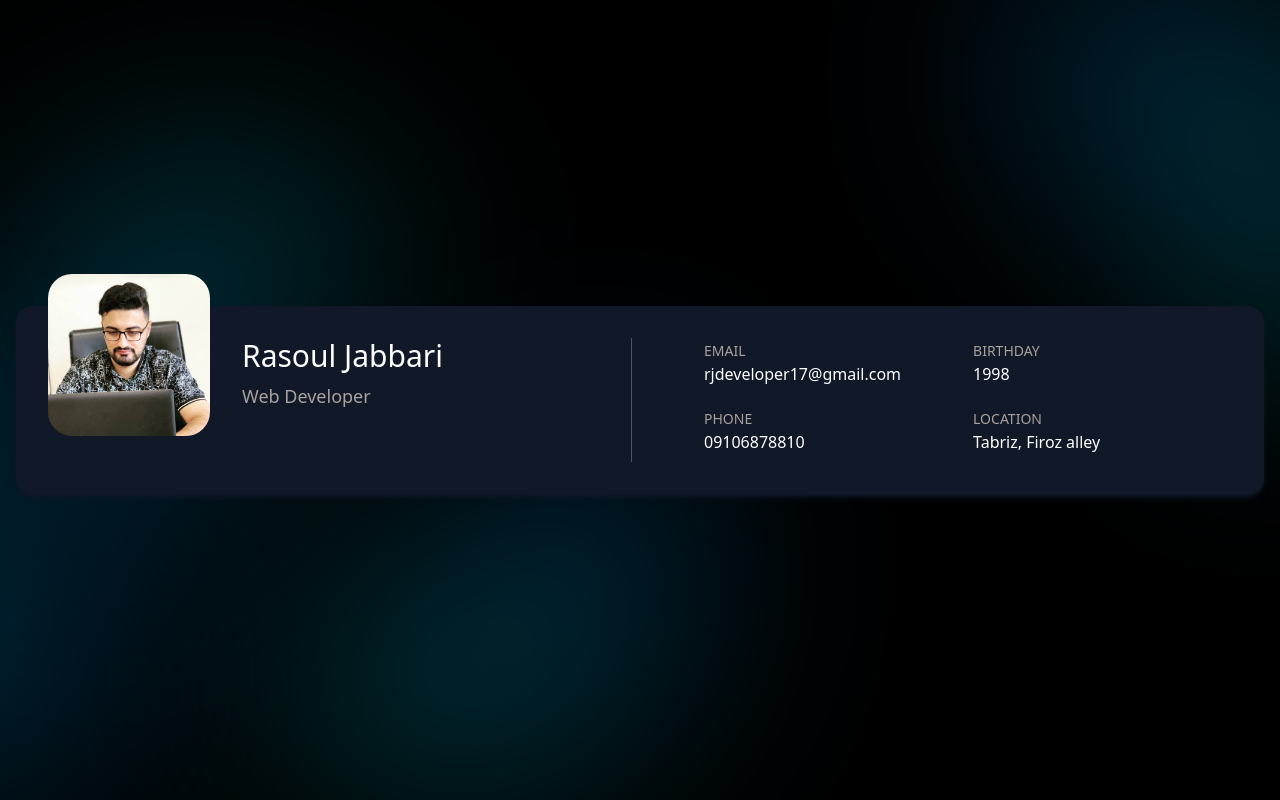
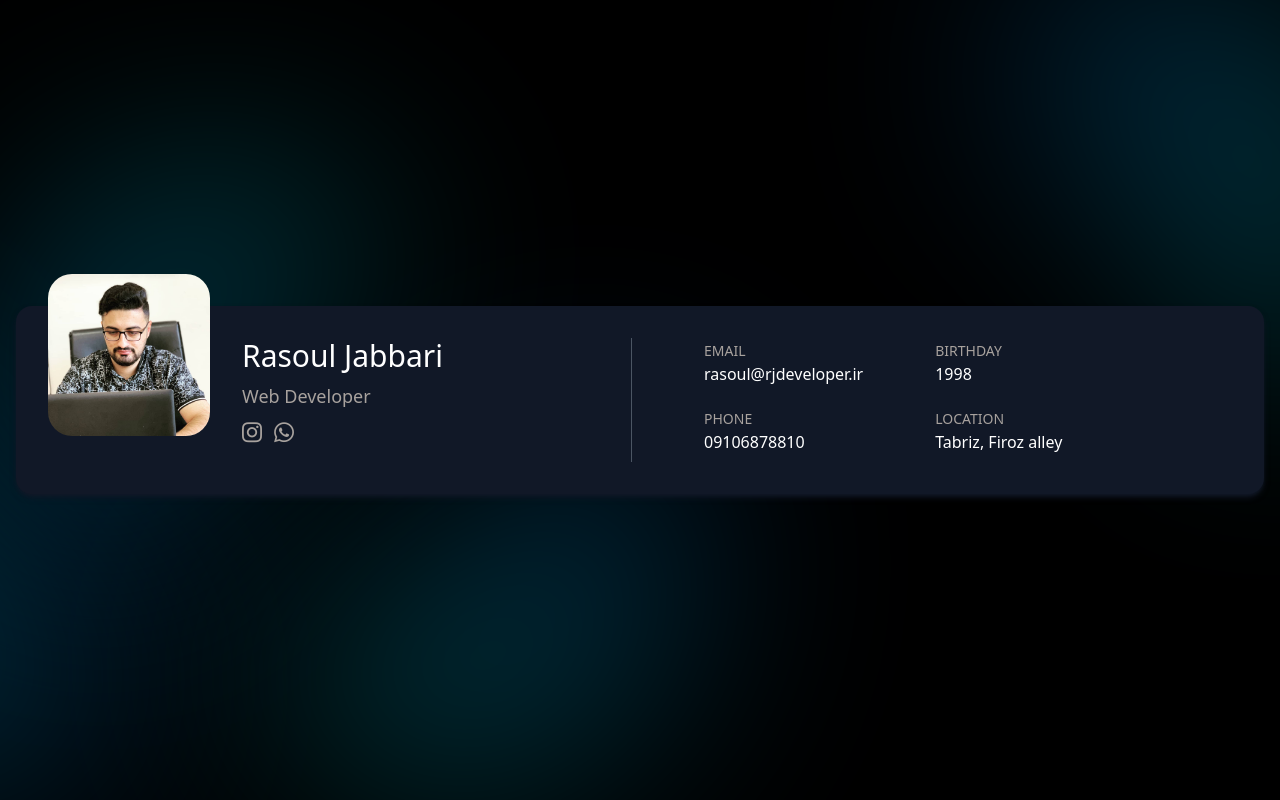
Before and after one commit to rasouljabbari/rjdeveloper, a React (Create React App) app: page / in a window 1280 px wide. Built offline with nearby package versions, Linux system fonts and the light colour scheme.

Commit message:
title and add new email link

```diff
--- a/public/index.html
+++ b/public/index.html
@@ -1,43 +1,20 @@
 <!DOCTYPE html>
 <html lang="en">
 <head>
-    <meta charset="utf-8" />
-    <link rel="icon" href="%PUBLIC_URL%/favicon.ico" />
-    <meta name="viewport" content="width=device-width, initial-scale=1" />
-    <meta name="theme-color" content="#000000" />
+    <meta charset="utf-8"/>
+    <link rel="icon" href="%PUBLIC_URL%/favicon.ico"/>
+    <meta name="viewport" content="width=device-width, initial-scale=1"/>
+    <meta name="theme-color" content="#000000"/>
     <meta
             name="description"
-      content="Web site created using create-react-app"
+            content="Rasoul Jabbari Personal Web Page"
     />
-    <link rel="apple-touch-icon" href="%PUBLIC_URL%/logo192.png" />
-    <!--
-      manifest.json provides metadata used when your web app is installed on a
-      user's mobile device or desktop. See https://developers.google.com/web/fundamentals/web-app-manifest/
-    -->
-    <link rel="manifest" href="%PUBLIC_URL%/manifest.json" />
-    <!--
-      Notice the use of %PUBLIC_URL% in the tags above.
-      It will be replaced with the URL of the `public` folder during the build.
-      Only files inside the `public` folder can be referenced from the HTML.
-
-      Unlike "/favicon.ico" or "favicon.ico", "%PUBLIC_URL%/favicon.ico" will
-      work correctly both with client-side routing and a non-root public URL.
-      Learn how to configure a non-root public URL by running `npm run build`.
-    -->
-    <title>React App</title>
+    <link rel="apple-touch-icon" href="%PUBLIC_URL%/logo192.png"/>
+    <link rel="manifest" href="%PUBLIC_URL%/manifest.json"/>
+    <title>Rasoul Jabbari</title>
 </head>
 <body>
 <noscript>You need to enable JavaScript to run this app.</noscript>
 <div id="root"></div>
-    <!--
-      This HTML file is a template.
-      If you open it directly in the browser, you will see an empty page.
-
-      You can add webfonts, meta tags, or analytics to this file.
-      The build step will place the bundled scripts into the <body> tag.
-
-      To begin the development, run `npm start` or `yarn start`.
-      To create a production bundle, use `npm run build` or `yarn build`.
-    -->
 </body>
 </html>
--- a/src/components/Header.jsx
+++ b/src/components/Header.jsx
@@ -32,7 +32,7 @@ function Header(props) {
                 <ul className={'pr-4 md:pl-14'}>
                     <li className={'lg:mb-5'}>
                         <span className={'text-stone-400 text-sm mb-1 uppercase'}>Email</span>
-                        <p className={'text-white text-md mb-4 lg:mb-2'}>rjdeveloper17@gmail.com</p>
+                        <p className={'text-white text-md mb-4 lg:mb-2'}>rasoul@rjdeveloper.ir</p>
                     </li>
                     <li>
                         <span className={'text-stone-400 text-sm mb-1 uppercase'}>phone</span>
--- a/src/index.js
+++ b/src/index.js
@@ -1,5 +1,6 @@
 import React from 'react';
 import ReactDOM from 'react-dom/client';
+import './assets/icomoon/style.css';
 import './assets/styles/globals.css';
 import App from './App';
 import reportWebVitals from './reportWebVitals';
```
Lines whose indentation alone changed are shown as unchanged.
